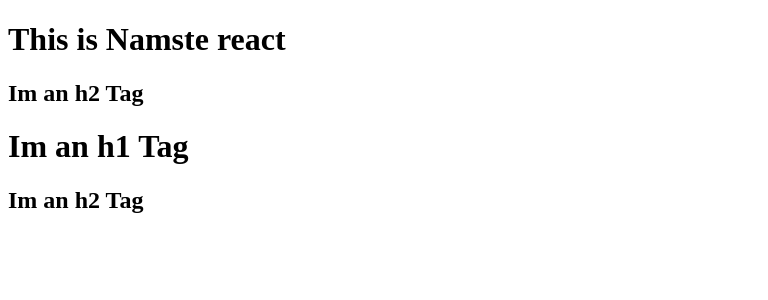
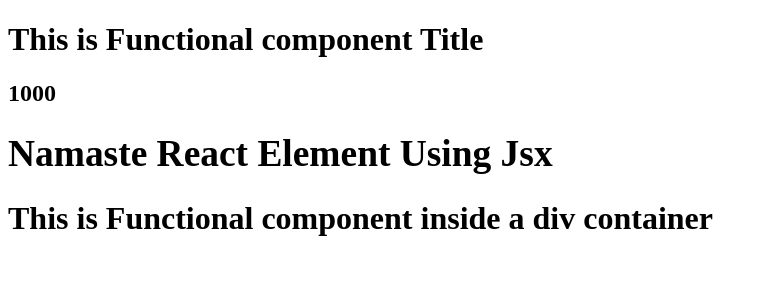
Before and after one commit to PrudhviTadikonda/NamasteReact, a React (Vite) app: page / in a window 1280 px wide. Shown: the top 300 px of the page, without its empty margins (0-768 px from the left). Built offline with nearby package versions, Linux system fonts and the light colour scheme.

Commit message:
Learning component Ep -3

```diff
--- a/App.js
+++ b/App.js
@@ -1,16 +1,45 @@
 import React from "react";
 import ReactDOM from "react-dom/client";
 
-const parent = React.createElement("div", { id: "parent" }, [
-  React.createElement("div", { id: "child1" }, [
-    React.createElement("h1", {}, "This is Namste react"),
-    React.createElement("h2", {}, "Im an h2 Tag"),
-  ]),
-  React.createElement("div", { id: "child2" }, [
-    React.createElement("h1", {}, "Im an h1 Tag"),
-    React.createElement("h2", {}, "Im an h2 Tag"),
-  ]),
-]);
+// React Element
+const heading = (
+  <h1 className="head" tabIndex="5">
+    Namaste React Element Using Jsx
+  </h1>
+);
+
+// Functional Component is arrow function or we can use a normal function also but we need to use return
+//Always have namne Capital Letter and return a jsx function
+//Functional component can be written with out using return also and it needs the braces to be removed
+const Title = () => (
+  <h1 className="Title" tabIndex="5">
+    This is Functional component Title
+  </h1>
+);
+
+//We can use nested also like wrap it in a div
+
+// Component composition is putting component inside a component like we put below a title component inside the functional component
+// we can also use any js like { number } below  inside jsx and it comes as html we should use {}
+// whenever use send data inside {} jsx will sanitize everything which solves cross site scripting
+
+const number = 1000;
+
+const FunctionalComponent = () => (
+  <div id="container">
+    <Title />
+    <h2>{number}</h2>
+    <h3>{heading}</h3>
+    <h1 className="heading">
+      This is Functional component inside a div container
+    </h1>
+  </div>
+);
 
 const root = ReactDOM.createRoot(document.getElementById("root"));
-root.render(parent);
+//Rendering an react element
+
+//root.render(heading);
+
+//Rendering a component is done as below
+root.render(<FunctionalComponent />);
--- a/package.json
+++ b/package.json
@@ -3,6 +3,8 @@
   "version": "1.0.0",
   "description": "This is Namaste react by Prudhvi Tadikonda",
   "scripts": {
+    "start": "parcel index.html",
+    "build": "parcel build index.html",
     "test": "jest"
   },
   "repository": {
```
